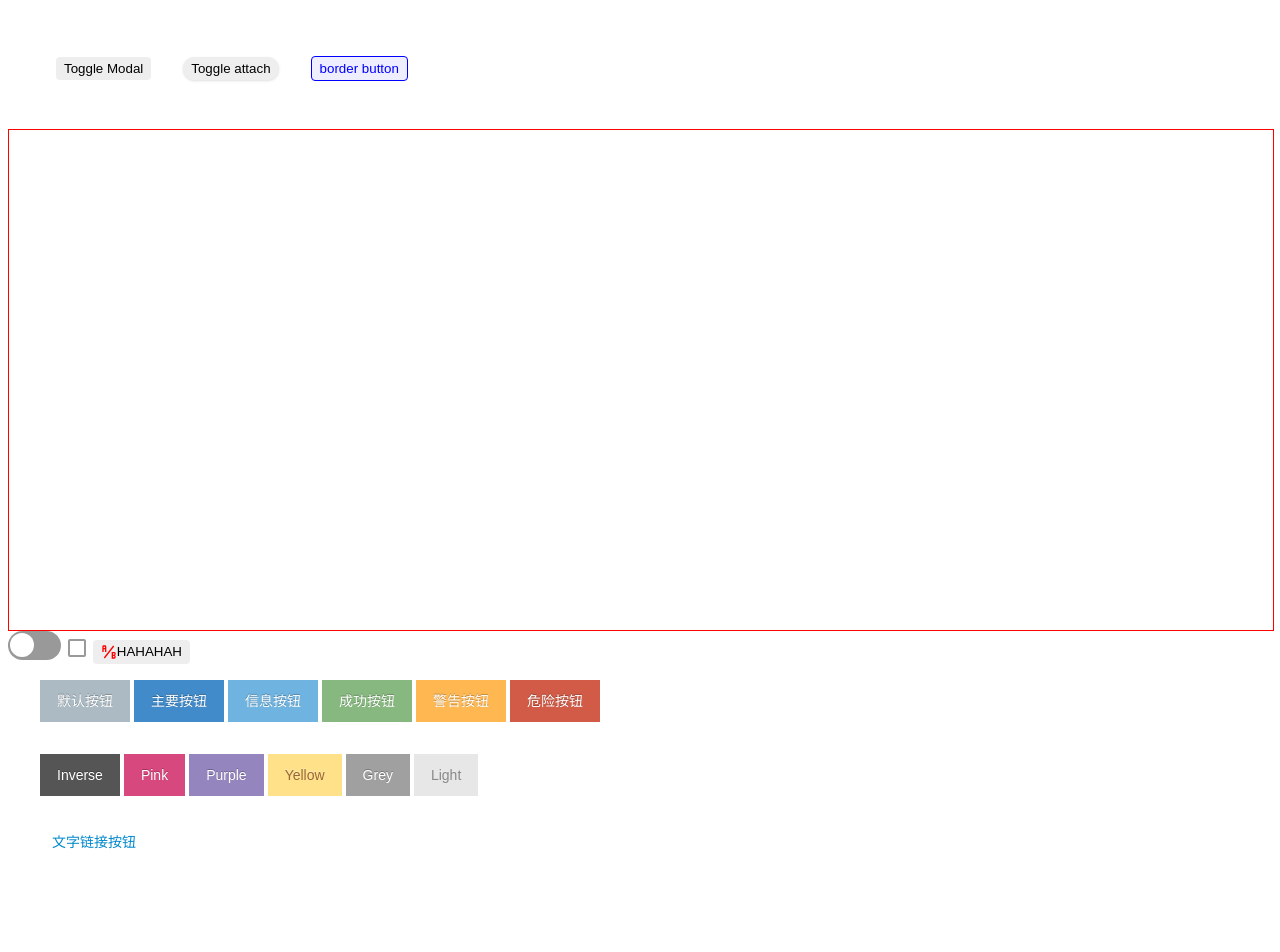
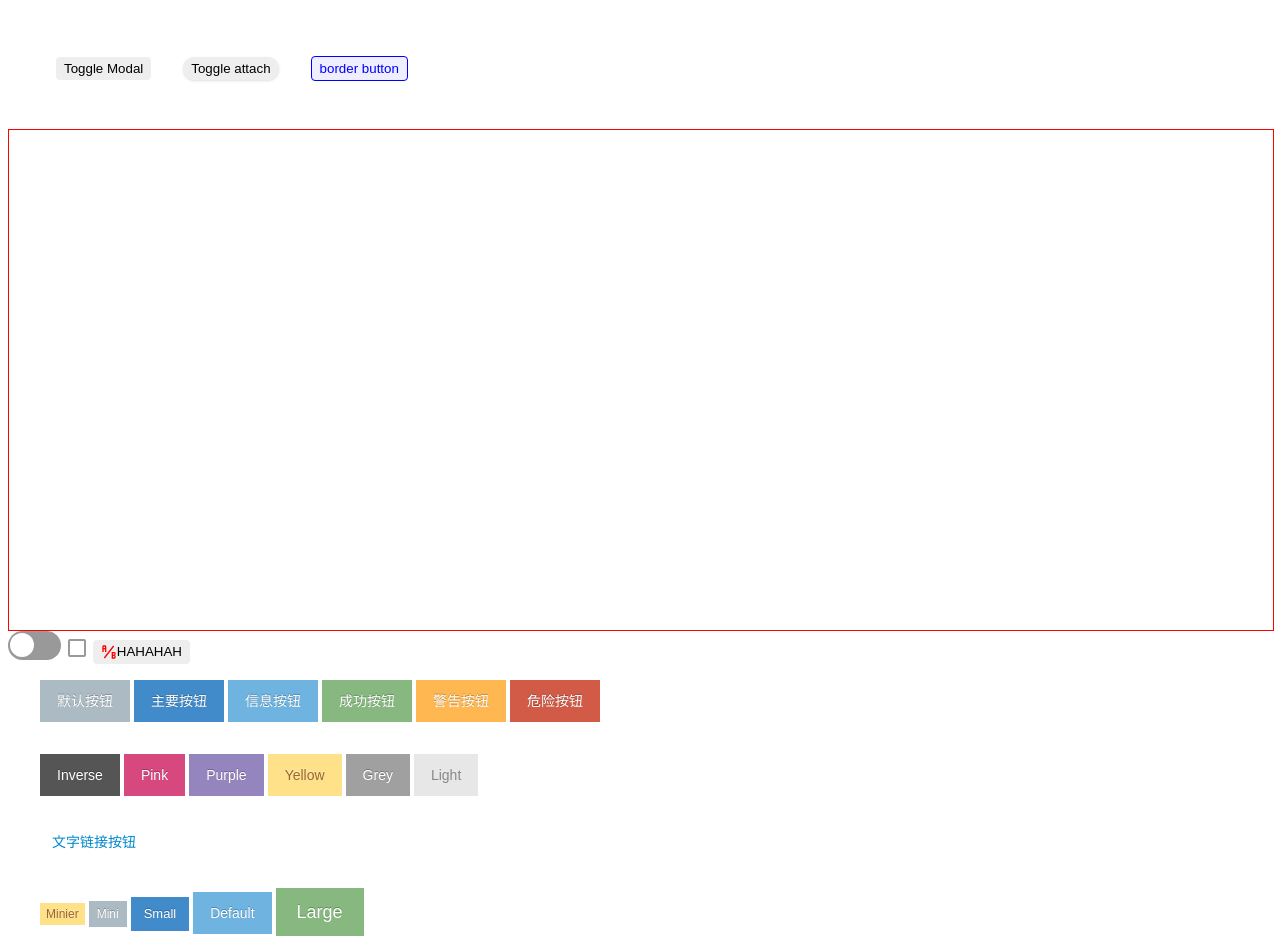
Before and after one commit to yzITI/ace-ui, a SvelteKit app: page /test in a window 1280 px wide. Shown: the top 952 px of the page. Before the commit the page ends 880 px from the top, so only its background shows below. Built offline with nearby package versions, Linux system fonts and the light colour scheme.

Commit message:
update AceButton

```diff
--- a/src/lib/Ace/AceButton.svelte
+++ b/src/lib/Ace/AceButton.svelte
@@ -2,11 +2,12 @@
   // import AButton from '../A/AButton.svelte'
 
   export let type = ''
+  export let size = ''
 </script>
 
 <!-- <AButton on:click on:dblclick>AceButton</AButton> -->
 
-<button class={type}>
+<button class={type + ' ' + size}>
   <slot></slot>
 </button>
 
@@ -129,4 +130,28 @@
     text-decoration: underline;
     color: #009ceb;
   }
+  button.large {
+    border-width: 5px;
+    padding: 7px 16px;
+    font-size: 18px;
+    line-height: 1.35;
+  }
+  button.small {
+    border-width: 4px;
+    padding: 4px 9px;
+    font-size: 13px;
+    line-height: 1.38;
+  }
+  button.mini {
+    border-width: 3px;
+    padding: 1px 5px;
+    font-size: 12px;
+    line-height: 1.5;
+  }
+  button.minier {
+    border-width: 2px;
+    padding: 0 4px;
+    font-size: 12px;
+    line-height: 18px;
+  }
 </style>
--- a/src/routes/test/+page.svelte
+++ b/src/routes/test/+page.svelte
@@ -58,3 +58,17 @@
 <div style="padding: 1rem 2rem;">
   <AceButton type="link">文字链接按钮</AceButton>
 </div>
+<div style="padding: 1rem 2rem;">
+  <AceButton type="yellow" size="minier">Minier</AceButton>
+  <AceButton size="mini">Mini</AceButton>
+  <AceButton type="primary" size="small">Small</AceButton>
+  <AceButton type="info">Default</AceButton>
+  <AceButton type="success" size="large">Large</AceButton>
+</div>
+<div style="padding: 1rem 2rem;">
+  <AceButton type="warning" size="large">Large</AceButton>
+  <AceButton type="danger">Default</AceButton>
+  <AceButton type="inverse" size="small">Small</AceButton>
+  <AceButton type="pink" size="mini">Mini</AceButton>
+  <AceButton type="purple" size="minier">Minier</AceButton>
+</div>
```
